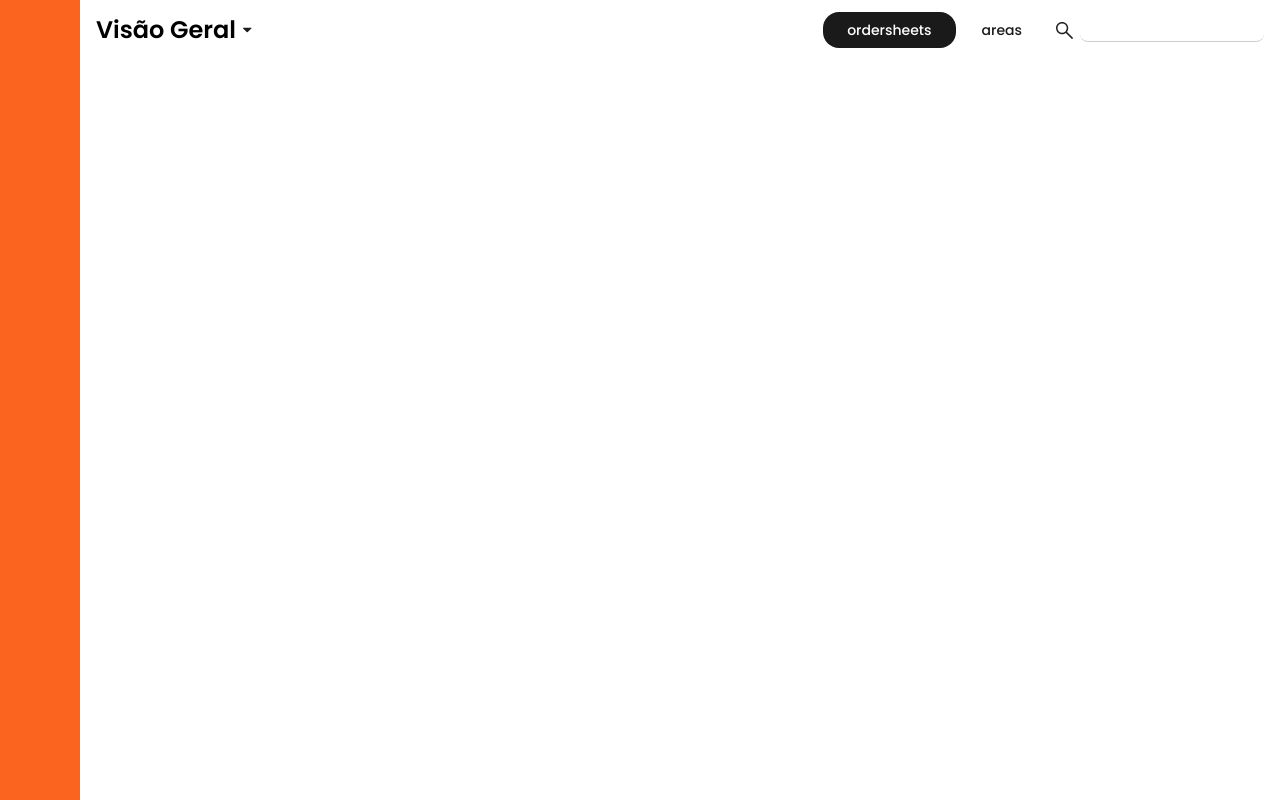
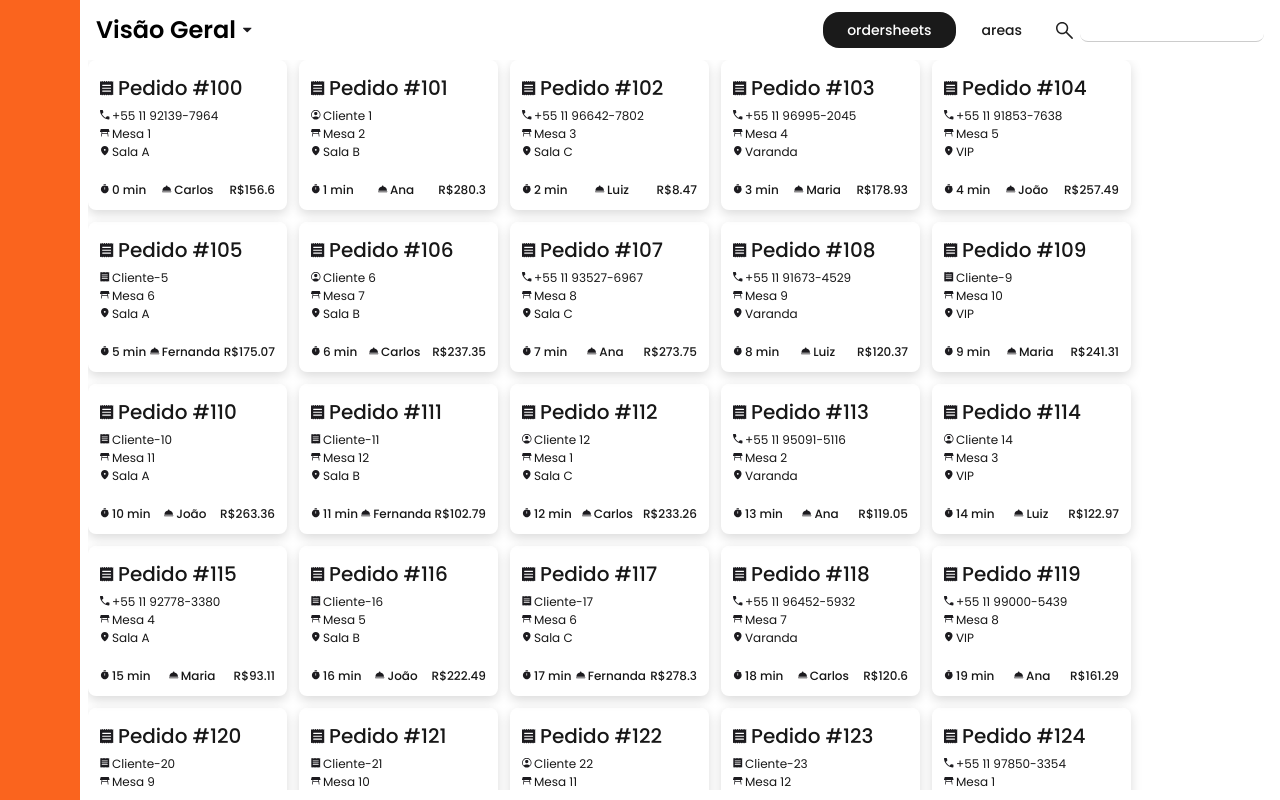
Before and after one commit to ItzTas/restaurant-dashboard-challenge, a Next.js app: page /dashboard/ordersheets in a window 1280 px wide. Built offline with nearby package versions, Linux system fonts and the light colour scheme.

Commit message:
chore: test code

```diff
--- a/src/app/dashboard/ordersheets/page.tsx
+++ b/src/app/dashboard/ordersheets/page.tsx
@@ -1,8 +1,39 @@
-import { DashboardSlugsArray } from "@/constants/dashboard";
-export function generateStaticParams() {
-    return DashboardSlugsArray.map((slug) => ({ slug }));
+import CardOrdersheetList from "@/components/cardLists/CardOrdersheetList";
+import { CardOrdersheetProps } from "@/components/cards/CardOrdersheet";
+
+function generateOrders(count: number): CardOrdersheetProps[] {
+    const waiters = ["Carlos", "Ana", "Luiz", "Maria", "João", "Fernanda"];
+    const rooms = ["Sala A", "Sala B", "Sala C", "Varanda", "VIP"];
+    const subtitleTypes = ["customer", "phone", "id"] as const;
+
+    return Array.from({ length: count }, (_, i) => {
+        const subtitleType =
+            subtitleTypes[Math.floor(Math.random() * subtitleTypes.length)];
+
+        return {
+            title: `Pedido #${100 + i}`,
+            subtitle: {
+                value:
+                    subtitleType === "phone"
+                        ? `+55 11 9${Math.floor(
+                            1000 + Math.random() * 9000,
+                        )}-${Math.floor(1000 + Math.random() * 9000)}`
+                        : subtitleType === "id"
+                            ? `Cliente-${i}`
+                            : `Cliente ${i}`,
+                type: subtitleType,
+            },
+            tableText: `Mesa ${1 + (i % 12)}`,
+            locationText: rooms[i % rooms.length],
+            createdAt: new Date(Date.now() - i * 60000),
+            waiter: waiters[i % waiters.length],
+            totalPrice: Number((Math.random() * 300).toFixed(2)),
+        };
+    });
 }
 
 export default async function Dashboard() {
-    return <></>;
+    const sampleCards = generateOrders(10000); // muda pra 1000 se quiser explodir
+
+    return <CardOrdersheetList cards={sampleCards} />;
 }
```
Also changed, not shown: src/app/page.tsx (+20 -6 lines).
